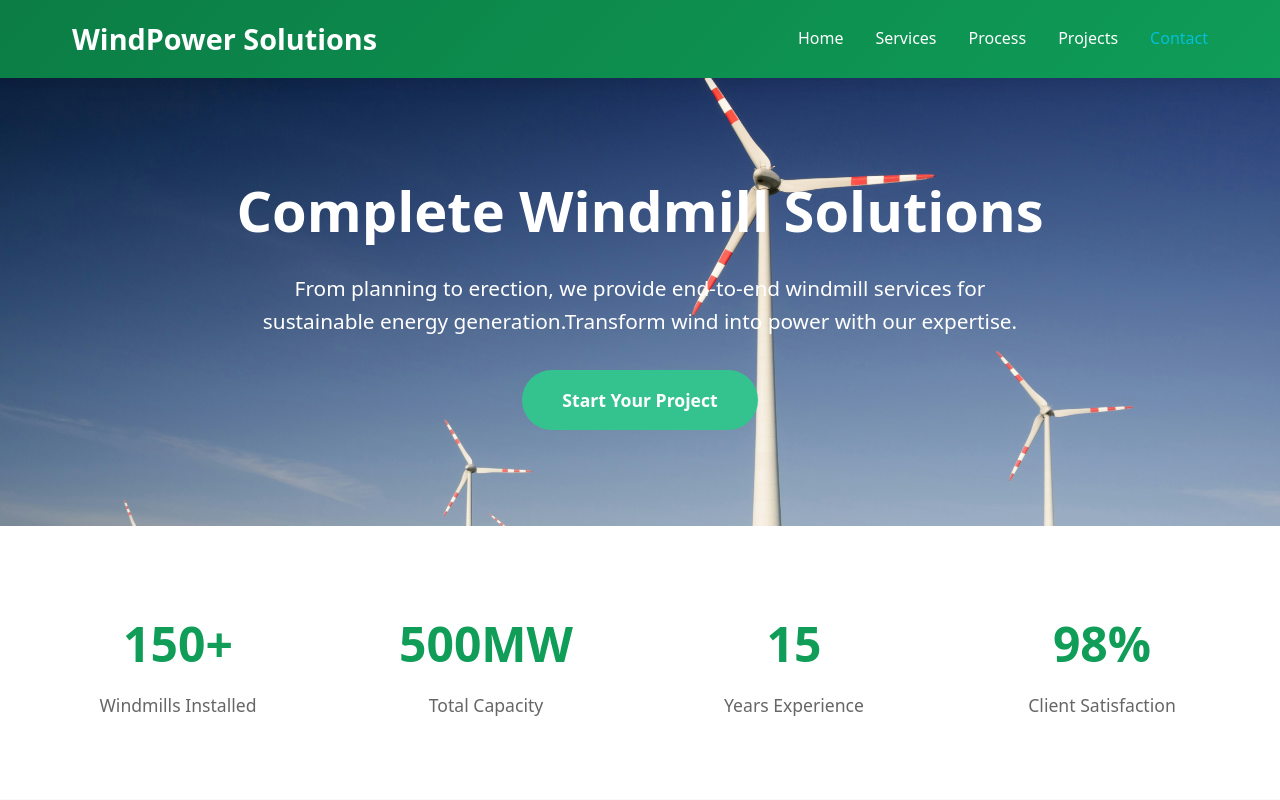
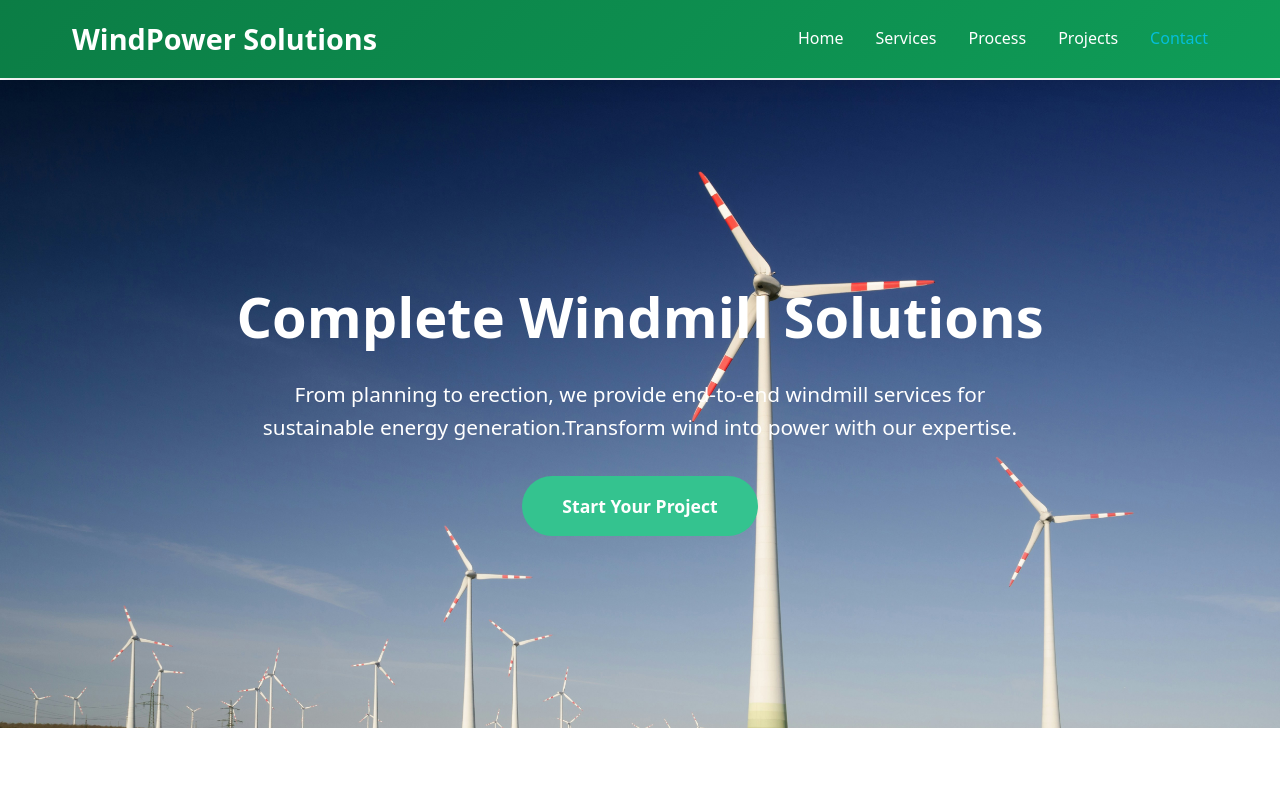
Before and after one commit to HarshilSharaf/gnesl-portfolio-website, a Svelte app: page / in a window 1280 px wide. Shown: the top 800 px of the page. Built offline with nearby package versions, Linux system fonts and the light colour scheme; a web font is replaced by a local one.

Commit message:
adjust margin

```diff
--- a/src/app.css
+++ b/src/app.css
@@ -99,7 +99,7 @@ nav a:hover {
    Hero Section
 ================================ */
 .hero {
-  margin-top: 70px;
+  margin-top: 80px;
   /* background: linear-gradient(
     135deg,
     rgba(11, 125, 69, 0.9) 0%,
@@ -110,7 +110,7 @@ nav a:hover {
   background-position: center; /* keep image centered */
   background-repeat: no-repeat; /* avoid tiling */
   color: white;
-  padding: 6rem 2rem;
+  padding: 12rem 2rem;
   text-align: center;
 }
 
```
